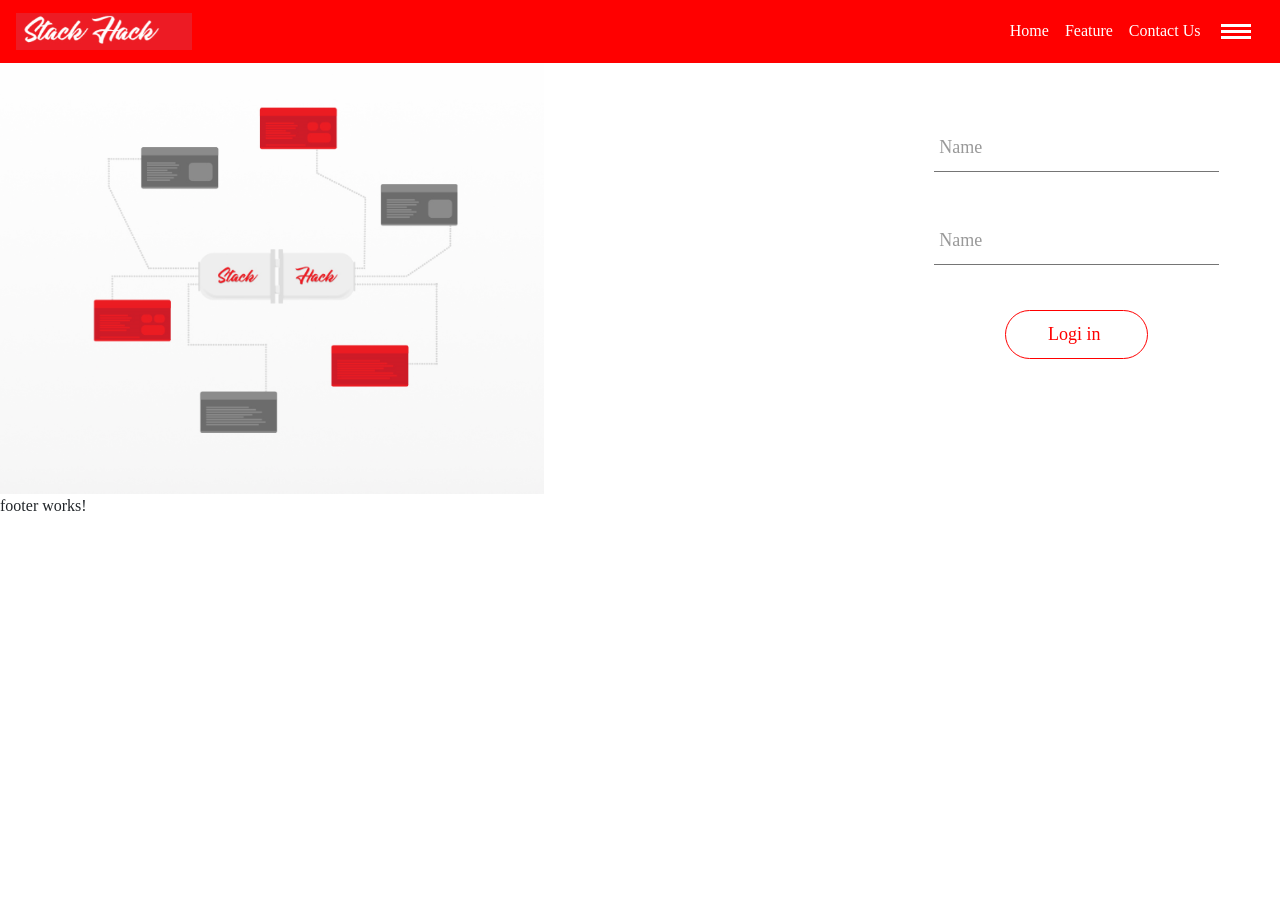
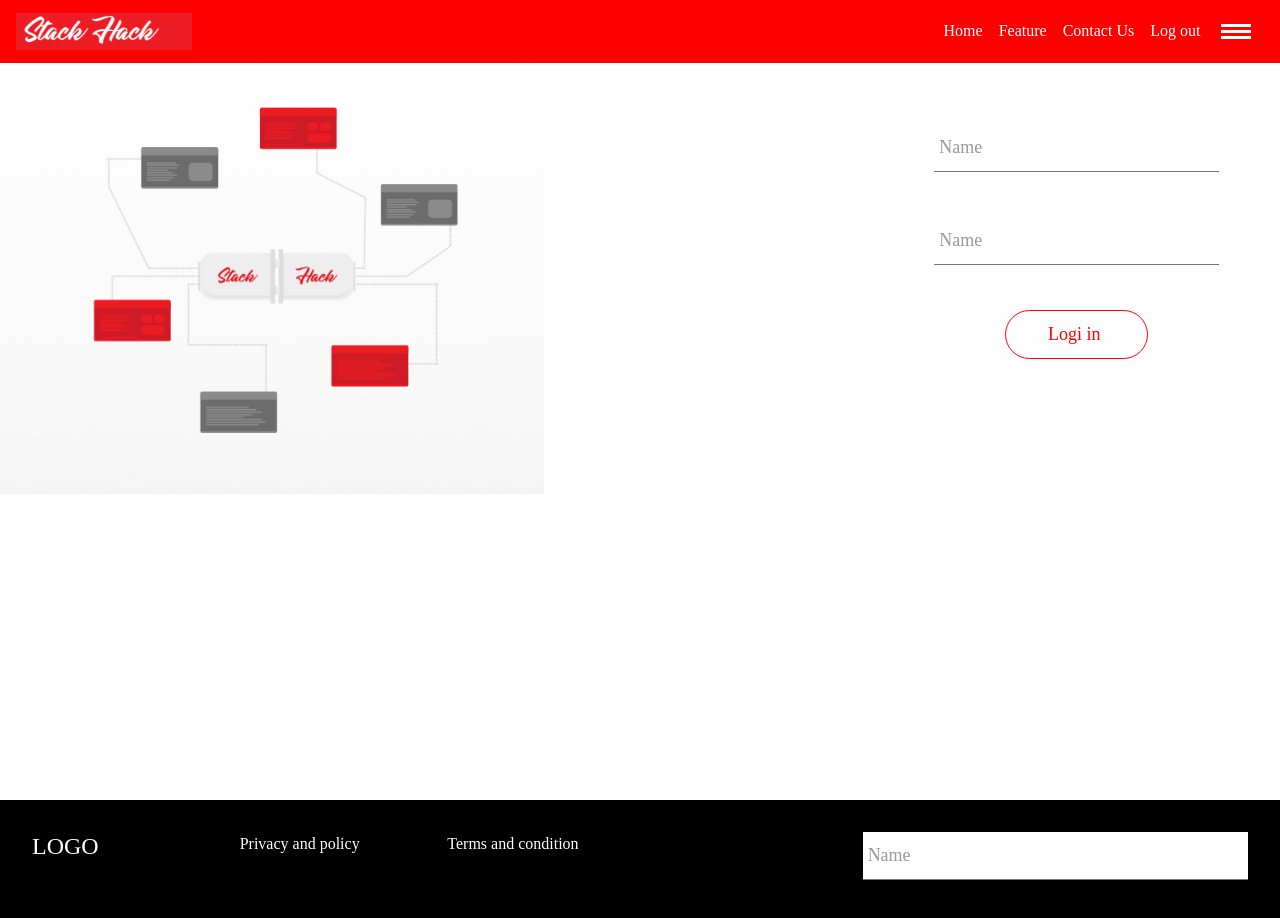
Before and after one commit to balajiadmane/Intership, an Angular app: page /login in a window 1280 px wide. Shown: the top 918 px of the page. Before the commit the page ends 800 px from the top, so only its background shows below. Built offline with nearby package versions, Linux system fonts and the light colour scheme.

Commit message:
new changes

```diff
--- a/src/app/app-routing.module.ts
+++ b/src/app/app-routing.module.ts
@@ -2,10 +2,12 @@ import { NgModule } from '@angular/core';
 import { Routes, RouterModule } from '@angular/router';
 import { LoginComponent } from './public/login/login.component';
 import {HomepageModule} from './homepage/homepage.module'
+import { LogoutComponent } from './public/logout/logout.component'
 import{AuthGuard} from './auth.guard'
 const routes: Routes = [
+  {path:"",redirectTo:"login",pathMatch:'full'},
   {path:"login",component:LoginComponent},
-
+  {path:"logout",component:LogoutComponent},
   /**
    * private route
    */
--- a/src/app/app.module.ts
+++ b/src/app/app.module.ts
@@ -8,13 +8,15 @@ import { HeaderComponent } from './layout/header/header.component';
 import { FooterComponent } from './layout/footer/footer.component';
 import { FormsModule } from '@angular/forms';
 import{AuthGuard} from './auth.guard'
-import {AuthService} from './service/auth-service.service'
+import {AuthService} from './service/auth-service.service';
+import { LogoutComponent } from './public/logout/logout.component'
 @NgModule({
   declarations: [
     AppComponent,
     LoginComponent,
     HeaderComponent,
-    FooterComponent
+    FooterComponent,
+    LogoutComponent
   ],
   imports: [
     BrowserModule,
--- a/src/app/layout/footer/footer.component.html
+++ b/src/app/layout/footer/footer.component.html
@@ -1 +1,24 @@
-<p>footer works!</p>
+<footer class="section footer-classic context-dark">
+    <div class="row">
+        <div class="col-md-2">
+                <h4>LOGO</h4>
+        </div>
+        <div class="col-md-2">
+                <p>Privacy and policy</p>
+        </div>
+        <div class="col-md-2">
+                <p>Terms and condition</p>
+        </div>
+        <div class="col-md-2">
+
+        </div>
+        <div class="col-md-4">
+            <div class="group">
+                <input type="email" name="email" required>
+                <span class="highlight"></span>
+                <span class="bar"></span>
+                <label>Name</label>
+              </div>
+        </div>
+    </div>
+</footer>
--- a/src/app/layout/header/header.component.html
+++ b/src/app/layout/header/header.component.html
@@ -17,6 +17,12 @@
           <li class="nav-item active">
             <a class="nav-link" href="#">Contact Us</a>
         </li>
+        <li class="nav-item active" *ngIf="isLoggedIn">
+          <a class="nav-link" routerLink="/logout">Log out</a>
+      </li>
+      <li class="nav-item active" *ngIf="!isLoggedIn">
+        <a class="nav-link" routerLink="/login">Log in</a>
+    </li>
         <li class="nav-item active">
           <div class="humber-icon">
             <div></div>
--- a/src/app/layout/header/header.component.ts
+++ b/src/app/layout/header/header.component.ts
@@ -1,15 +1,22 @@
 import { Component, OnInit } from '@angular/core';
-
+import {AuthService} from '../../service/auth-service.service'
 @Component({
   selector: 'app-header',
   templateUrl: './header.component.html',
   styleUrls: ['./header.component.css']
 })
 export class HeaderComponent implements OnInit {
+  public isLoggedIn:boolean = false;
 
-  constructor() { }
+  constructor(
+    private auth:AuthService
+  ) { if(this.auth.isLoggednIn){
+          this.isLoggedIn = true;
+          console.log("user is logged in")
+      } }
 
   ngOnInit() {
+
   }
 
 }
--- a/src/app/public/login/login.component.ts
+++ b/src/app/public/login/login.component.ts
@@ -1,5 +1,6 @@
 import { Component, OnInit } from '@angular/core';
 import {AuthService,LoginInterface,LoginForm} from '../../service/auth-service.service'
+import {Router} from '@angular/router'
 @Component({
   selector: 'app-login',
   templateUrl: './login.component.html',
@@ -9,7 +10,8 @@ export class LoginComponent  implements LoginInterface{
 
   private alert:AlertMessage = new AlertMessage();
   constructor(
-    private auth:AuthService
+    private auth:AuthService,
+    private route:Router
   ) {
 
   }
@@ -28,10 +30,10 @@ export class LoginComponent  implements LoginInterface{
       }
     if(form.email === "Admin@gmail.com" && form.password === "123456"){
       this.auth.sendToken(form.email)
-    }else{
+      this.route.navigate(['home'])
 
     }
-    // console.log(form)
+    console.log(form)
     // this.auth.authenticateWithAPI(form).subscribe(
     //   (response)=>{
     //       console.log(response)
--- /dev/null
+++ b/src/app/public/logout/logout.component.html
@@ -0,0 +1 @@
+<p>logout works!</p>
--- /dev/null
+++ b/src/app/public/logout/logout.component.ts
@@ -0,0 +1,20 @@
+import { Component, OnInit } from '@angular/core';
+import {AuthService} from '../../service/auth-service.service'
+import{Router} from '@angular/router'
+@Component({
+  selector: 'app-logout',
+  templateUrl: './logout.component.html',
+  styleUrls: ['./logout.component.css']
+})
+export class LogoutComponent implements OnInit {
+
+  constructor(
+    private auth:AuthService,
+    private route:Router
+  ) { }
+
+  ngOnInit() {
+    this.auth.logout();
+  }
+
+}
--- a/src/app/service/auth-service.service.ts
+++ b/src/app/service/auth-service.service.ts
@@ -1,7 +1,7 @@
 
 import { Injectable } from '@angular/core';
 import { Router } from '@angular/router';
-import{HttpClient} from '@angular/common/http'
+import{HttpClient, HttpHeaders} from '@angular/common/http'
 /**
  * Interface
  */
@@ -15,7 +15,7 @@ export class AuthService {
   private api:string= "http://nodejs.hackerkernel.com/scholarsathi/login"
   constructor(
     private myRoute: Router,
-    private _http:HttpClient
+    private http:HttpClient
   ) { }
 
   /**
@@ -24,24 +24,26 @@ export class AuthService {
    * Login with API
    */
   authenticateWithAPI(payload:LoginForm) {
-  //   payload['data']={
-  //       email:payload.email,
-  //       password:payload.password
-  //   }
-  //  return  this._http.post(this.api,payload);
-    return true;
+    let formData = new FormData();
+    formData.append("email",payload.email);
+    formData.append("password",payload.password)
+    console.log(formData)
+    const headers = new HttpHeaders({ 'enctype': 'multipart/form-data' });
+   return  this.http.post(this.api,formData,{ headers: headers });
+
   }
   sendToken(token: string) {
-    localStorage.setItem("LoggedInUser", token)
+    window.localStorage.setItem("LoggedInUser", token)
   }
 
   getToken() {
-    return localStorage.getItem("LoggedInUser")
+    return window.localStorage.getItem("LoggedInUser")
   }
 
 
   isLoggednIn() {
-    return this.getToken() !== null;
+    console.log(this.getToken())
+    return this.getToken() !== null?true:false;
   }
 
   logout() {
--- a/src/assets/style.css
+++ b/src/assets/style.css
@@ -1,5 +1,10 @@
 
 /* form starting stylings ------------------------------- */
+
+body{
+  background-color:#fefefe !important;
+
+}
 .group 			  {
   position:relative;
   margin-bottom:45px;
@@ -125,6 +130,14 @@ nav{
   width:30px;
   height:3px;
 }
+footer{
+  width: 100%;
+  background-color: black;
+  color: white;
+  padding: 2rem;
+  position: absolute;
+    top: 100%;
+}
 *{
   font-family: 'fantasy' !important;
 }
```
Also changed, not shown: src/app/public/logout/logout.component.css (added), 2 other files (tests, documents, lock files or other folders).
